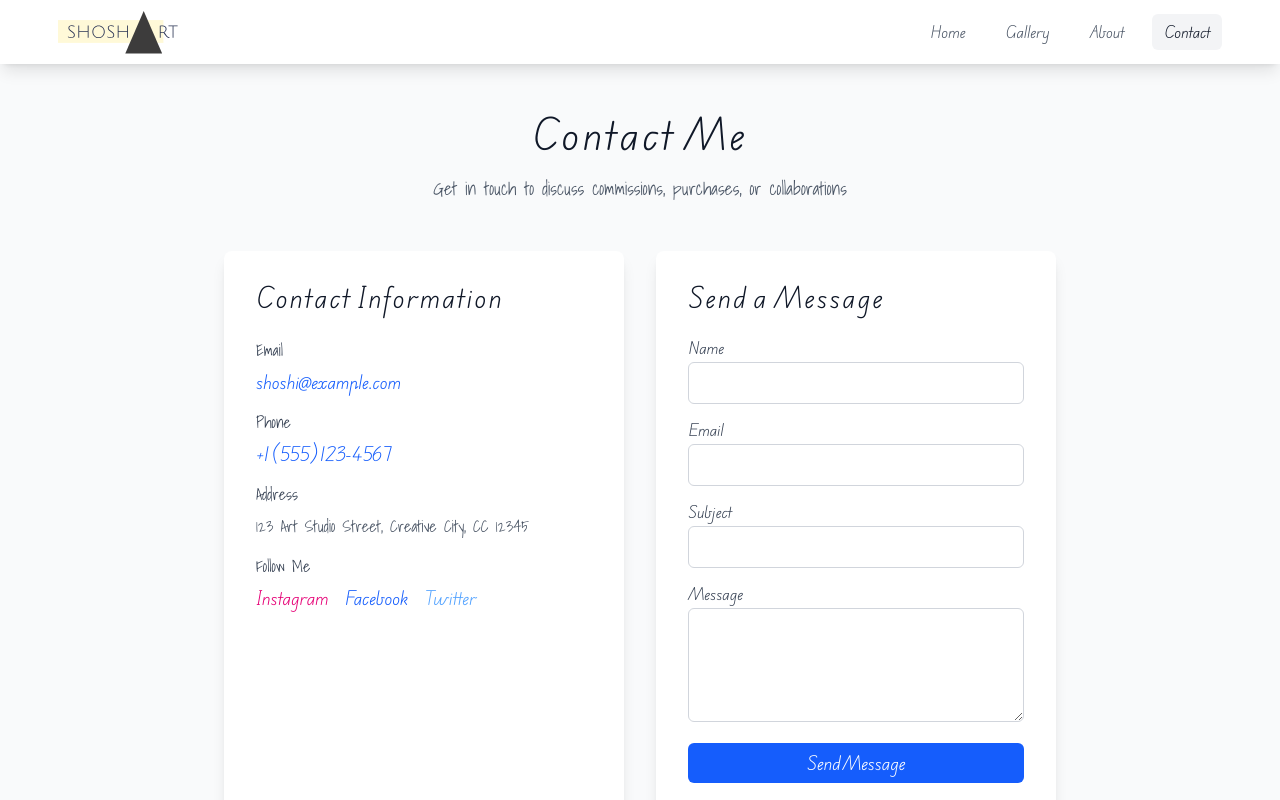
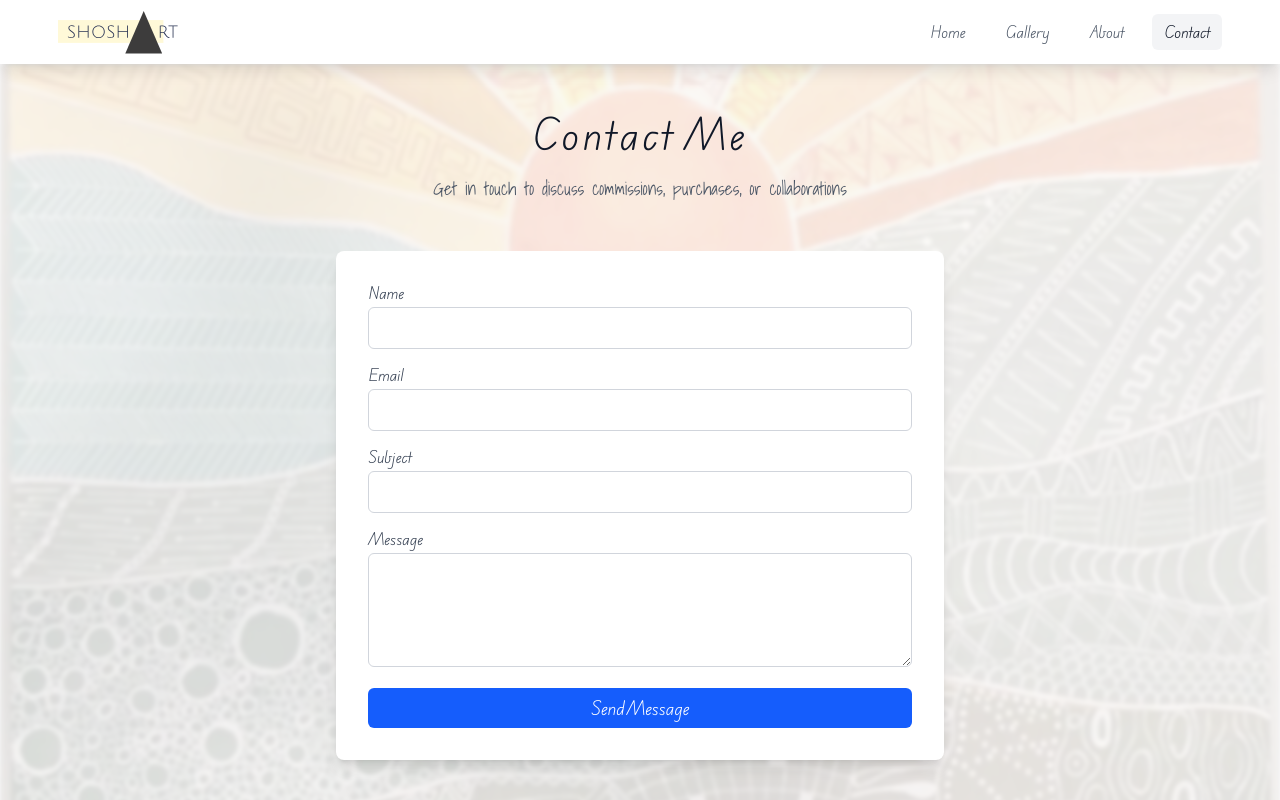
Before and after one commit to Yarden84/shoshi-art, a Next.js app: page /contact in a window 1280 px wide. Shown: the top 800 px of the page. Built offline with nearby package versions, Linux system fonts and the light colour scheme.

Commit message:
conect about section to cms

```diff
--- a/src/app/about/page.tsx
+++ b/src/app/about/page.tsx
@@ -1,8 +1,8 @@
-// import { getAboutContent } from '@/lib/strapi';
+import { getAboutContent } from '@/lib/strapi';
 // import StrapiImage from '@/components/ui/StrapiImage';
 
 export default async function AboutPage() {
-  // const aboutContent = await getAboutContent();
+  const aboutContent = await getAboutContent();
 
   const defaultContent = {
     title: 'About Me',
@@ -14,22 +14,31 @@ export default async function AboutPage() {
     bio: 'Shoshi Haizler is a passionate artist who loves painting, drawing, and sculpting. Her work is inspired by the beauty of everyday life and the vibrant colors of nature.',
   };
 
-  // const displayContent = aboutContent?.attributes || defaultContent;
-  const displayContent = defaultContent;
+  const displayContent = aboutContent || defaultContent;
 
   return (
-    <div className="min-h-screen bg-gray-50 py-12">
-      <div className="max-w-4xl mx-auto px-4 sm:px-6 lg:px-8">
+    <div className="relative min-h-screen bg-gray-50 py-12 overflow-hidden">
+      {/* Soft background image */}
+      <div
+        className="absolute inset-0 z-0"
+        style={{
+          backgroundImage: "url('/images/about-bg.jpg')",
+          backgroundSize: 'cover',
+          backgroundPosition: 'center',
+          opacity: 0.18,
+          filter: 'blur(2px) brightness(1.1)',
+        }}
+        aria-hidden="true"
+      />
+      <div className="relative z-10 max-w-4xl mx-auto px-4 sm:px-6 lg:px-8">
         <div className="bg-white rounded-lg shadow-lg overflow-hidden">
           <div className="grid grid-cols-1 lg:grid-cols-2 gap-8">
             <div className="relative h-96 lg:h-full">
-
-                <img
-                  src="/images/about/1.jpg"
-                  alt="Shoshi Haizler"
-                  className="w-full h-full object-cover"
-                />
-
+              <img
+                src="/images/about/1.jpg"
+                alt="Shoshi Haizler"
+                className="w-full h-full object-cover"
+              />
             </div>
 
             <div className="p-8">
@@ -38,19 +47,8 @@ export default async function AboutPage() {
               </h1>
 
               <div className="prose prose-gray max-w-none">
-                <div
-                  dangerouslySetInnerHTML={{
-                    __html: displayContent.content,
-                  }}
-                />
-              </div>
-
-              <div className="mt-8 pt-6 border-t border-gray-200">
-                <h2 className="text-xl font-semibold text-gray-900 mb-4">
-                  Artist Statement
-                </h2>
-                <p className="text-gray-600 leading-relaxed">
-                  {displayContent.bio}
+                <p className="text-lg text-gray-700 leading-relaxed mb-6">
+                  {displayContent.content}
                 </p>
               </div>
             </div>
--- a/src/app/contact/page.tsx
+++ b/src/app/contact/page.tsx
@@ -1,115 +1,26 @@
-// import { getContactInfo } from '@/lib/strapi';
-
 export default async function ContactPage() {
-  // const contactInfo = await getContactInfo();
-
-  const defaultContact = {
-    email: 'shoshi@example.com',
-    phone: '+1 (555) 123-4567',
-    address: '123 Art Studio Street, Creative City, CC 12345',
-    socialLinks: {
-      instagram: 'https://instagram.com/shoshiart',
-      facebook: 'https://facebook.com/shoshiart',
-      twitter: 'https://twitter.com/shoshiart',
-    },
-  };
-
-  // const displayContact = contactInfo?.attributes || defaultContact;
-  const displayContact = defaultContact;
-
   return (
-    <div className="min-h-screen bg-gray-50 py-12">
-      <div className="max-w-4xl mx-auto px-4 sm:px-6 lg:px-8">
+    <div className="relative min-h-screen bg-gray-50 py-12 overflow-hidden">
+      {/* Soft background image */}
+      <div
+        className="absolute inset-0 z-0"
+        style={{
+          backgroundImage: "url('/images/contact-bg.jpg')",
+          backgroundSize: 'cover',
+          backgroundPosition: 'center',
+          opacity: 0.18,
+          filter: 'blur(2px) brightness(1.1)',
+        }}
+        aria-hidden="true"
+      />
+      <div className="relative z-10 max-w-2xl mx-auto px-4 sm:px-6 lg:px-8">
         <div className="text-center mb-12">
           <h1 className="text-4xl font-bold text-gray-900 mb-4">Contact Me</h1>
           <p className="text-lg text-gray-600">
             Get in touch to discuss commissions, purchases, or collaborations
           </p>
         </div>
-
-        <div className="grid grid-cols-1 lg:grid-cols-2 gap-8">
         <div className="bg-white rounded-lg shadow-lg p-8">
-            <h2 className="text-2xl font-bold text-gray-900 mb-6">
-              Contact Information
-            </h2>
-
-            <div className="space-y-4">
-              <div>
-                <h3 className="font-semibold text-gray-700 mb-2">Email</h3>
-                <a
-                  href={`mailto:${displayContact.email}`}
-                  className="text-blue-600 hover:text-blue-800"
-                >
-                  {displayContact.email}
-                </a>
-              </div>
-
-              {displayContact.phone && (
-                <div>
-                  <h3 className="font-semibold text-gray-700 mb-2">Phone</h3>
-                  <a
-                    href={`tel:${displayContact.phone}`}
-                    className="text-blue-600 hover:text-blue-800"
-                  >
-                    {displayContact.phone}
-                  </a>
-                </div>
-              )}
-
-              {displayContact.address && (
-                <div>
-                  <h3 className="font-semibold text-gray-700 mb-2">Address</h3>
-                  <p className="text-gray-600">{displayContact.address}</p>
-                </div>
-              )}
-
-              {displayContact.socialLinks && (
-                <div>
-                  <h3 className="font-semibold text-gray-700 mb-2">
-                    Follow Me
-                  </h3>
-                  <div className="flex space-x-4">
-                    {displayContact.socialLinks.instagram && (
-                      <a
-                        href={displayContact.socialLinks.instagram}
-                        target="_blank"
-                        rel="noopener noreferrer"
-                        className="text-pink-600 hover:text-pink-800"
-                      >
-                        Instagram
-                      </a>
-                    )}
-                    {displayContact.socialLinks.facebook && (
-                      <a
-                        href={displayContact.socialLinks.facebook}
-                        target="_blank"
-                        rel="noopener noreferrer"
-                        className="text-blue-600 hover:text-blue-800"
-                      >
-                        Facebook
-                      </a>
-                    )}
-                    {displayContact.socialLinks.twitter && (
-                      <a
-                        href={displayContact.socialLinks.twitter}
-                        target="_blank"
-                        rel="noopener noreferrer"
-                        className="text-blue-400 hover:text-blue-600"
-                      >
-                        Twitter
-                      </a>
-                    )}
-                  </div>
-                </div>
-              )}
-            </div>
-          </div>
-
-          <div className="bg-white rounded-lg shadow-lg p-8">
-            <h2 className="text-2xl font-bold text-gray-900 mb-6">
-              Send a Message
-            </h2>
-
           <form className="space-y-4">
             <div>
               <label
@@ -126,7 +37,6 @@ export default async function ContactPage() {
                 required
               />
             </div>
-
             <div>
               <label
                 htmlFor="email"
@@ -142,7 +52,6 @@ export default async function ContactPage() {
                 required
               />
             </div>
-
             <div>
               <label
                 htmlFor="subject"
@@ -158,7 +67,6 @@ export default async function ContactPage() {
                 required
               />
             </div>
-
             <div>
               <label
                 htmlFor="message"
@@ -174,7 +82,6 @@ export default async function ContactPage() {
                 required
               ></textarea>
             </div>
-
             <button
               type="submit"
               className="w-full bg-blue-600 text-white py-2 px-4 rounded-md hover:bg-blue-700 transition-colors"
@@ -185,6 +92,5 @@ export default async function ContactPage() {
         </div>
       </div>
     </div>
-    </div>
   );
 }
--- a/src/components/sections/home/About.tsx
+++ b/src/components/sections/home/About.tsx
@@ -3,22 +3,67 @@
 import Link from 'next/link';
 import { motion } from 'framer-motion';
 import { useInView } from 'react-intersection-observer';
-import { AboutContent } from '@/lib/strapi';
+import { AboutContent, getAboutContent } from '@/lib/strapi';
 import StrapiImage from '@/components/ui/StrapiImage';
+import { useState, useEffect } from 'react';
 
-interface AboutProps {
-  content?: any;
-}
+export default function About() {
+  const { ref, inView } = useInView({ triggerOnce: true, threshold: 0.2 });
+  const [content, setContent] = useState<AboutContent | null>(null);
+  const [loading, setLoading] = useState(true);
 
-export default function About({ content }: AboutProps) {
-  const { ref, inView } = useInView({ triggerOnce: true, threshold: 0.2 });
+  useEffect(() => {
+    async function fetchAboutContent() {
+      try {
+        console.log('About component: Starting to fetch about content');
+        const data = await getAboutContent();
+        console.log('About component: Received data:', data);
+        setContent(data);
+        console.log('About component: Set content state to:', data);
+      } catch (error) {
+        console.error('About component: Error fetching about content:', error);
+      } finally {
+        setLoading(false);
+        console.log('About component: Loading finished');
+      }
+    }
+    fetchAboutContent();
+  }, []);
 
   const defaultContent = {
     title: 'About Me',
-    bio: 'Shoshi Haizler is a passionate artist who loves painting, drawing, and sculpting. Her work is inspired by the beauty of everyday life and the vibrant colors of nature. With years of experience and a unique artistic vision, Shoshi brings her creations to life in her studio.',
+    content: 'Shoshi Haizler is a passionate artist who loves painting, drawing, and sculpting. Her work is inspired by the beauty of everyday life and the vibrant colors of nature. With years of experience and a unique artistic vision, Shoshi brings her creations to life in her studio.',
+    button: 'Continue Reading'
   };
 
-  const displayContent = content?.attributes || defaultContent;
+  const displayContent = content || defaultContent;
+  // console.log('About component: Display content:', displayContent);
+  // console.log('About component: Content state:', content);
+
+  // Truncate content to approximately 7 lines for the main page
+  const truncateContent = (text: string, maxLines: number = 7) => {
+    const words = text.split(' ');
+    const wordsPerLine = 12; // Approximate words per line
+    const maxWords = maxLines * wordsPerLine;
+
+    if (words.length <= maxWords) {
+      return text;
+    }
+
+    return words.slice(0, maxWords).join(' ') + '...';
+  };
+
+  const truncatedContent = truncateContent(displayContent.content);
+
+  if (loading) {
+    return (
+      <div className="w-full h-screen flex items-center justify-center bg-white">
+        <div className="text-center">
+          <p className="text-gray-600">Loading about content...</p>
+        </div>
+      </div>
+    );
+  }
 
   return (
     <motion.section
@@ -30,32 +75,23 @@ export default function About({ content }: AboutProps) {
     >
       <div className="flex flex-col md:flex-row w-full max-w-6xl h-[70vh] shadow-lg rounded-lg overflow-hidden">
         <div className="relative w-full md:w-1/2 h-64 md:h-auto flex-shrink-0">
-          {content?.attributes.artistImage?.data ? (
-            <StrapiImage
-              image={content.attributes.artistImage.data}
-              alt="Shoshi Haizler working on sculpture"
-              fill
-              className="object-cover object-center"
-            />
-          ) : (
-            <img
-              src="/images/about/1.jpg"
-              alt="Shoshi Haizler working on sculpture"
-              className="w-full h-full object-cover object-center"
-            />
-          )}
+          <img
+            src="/images/about/1.jpg"
+            alt="Shoshi Haizler working on sculpture"
+            className="w-full h-full object-cover object-center"
+          />
           <div className="absolute inset-0 bg-[#e2b24a]/80 mix-blend-multiply" />
         </div>
         <div className="w-full md:w-1/2 flex flex-col justify-center items-start p-8 bg-white">
           <h2 className="uppercase tracking-widest text-gray-700 text-sm mb-4">
             {displayContent.title}
           </h2>
-          <p className="text-2xl md:text-3xl font-light text-gray-800 mb-8 leading-snug">
-            {displayContent.bio}
+          <p className="text-2xl md:text-3xl font-light text-gray-800 mb-8 leading-snug" style={{ display: '-webkit-box', WebkitLineClamp: 7, WebkitBoxOrient: 'vertical', overflow: 'hidden' }}>
+            {truncatedContent}
           </p>
           <Link href="/about">
             <button className="mt-4 px-8 py-3 bg-gray-900 text-white rounded shadow hover:bg-gray-700 transition-colors text-lg cursor-pointer">
-              Continue Reading
+              {displayContent.button}
             </button>
           </Link>
         </div>
--- a/src/lib/strapi.ts
+++ b/src/lib/strapi.ts
@@ -22,6 +22,14 @@ export interface Artwork {
   id: number;
   title?: string;
   images?: StrapiImage[];
+}
+
+export interface AboutContent {
+  id: number;
+  title: string;
+  content: string;
+  button: string;
+  bio?: string;
 }
 
 export async function fetchAPI<T>(endpoint: string): Promise<StrapiResponse<T>> {
@@ -55,6 +63,19 @@ export async function getArtworks(featured?: boolean): Promise<Artwork[]> {
   }
 }
 
+export async function getAboutContent(): Promise<AboutContent | null> {
+  try {
+    console.log('Fetching about content from:', `${STRAPI_URL}/api/about`);
+    const response = await fetchAPI<AboutContent>('/about');
+    console.log('Raw about response:', response);
+    console.log('About data:', response.data);
+    return response.data;
+  } catch (error) {
+    console.error('Error fetching about content:', error);
+    return null;
+  }
+}
+
 export function getStrapiURL(path: string = ''): string {
   return `${STRAPI_URL}${path}`;
 }
```
Also changed, not shown: public/images/contact-bg.jpg (renamed from public/images/contact/1.jpg), 1 other file (tests, documents, lock files or other folders). Lines whose indentation alone changed are shown as unchanged.
